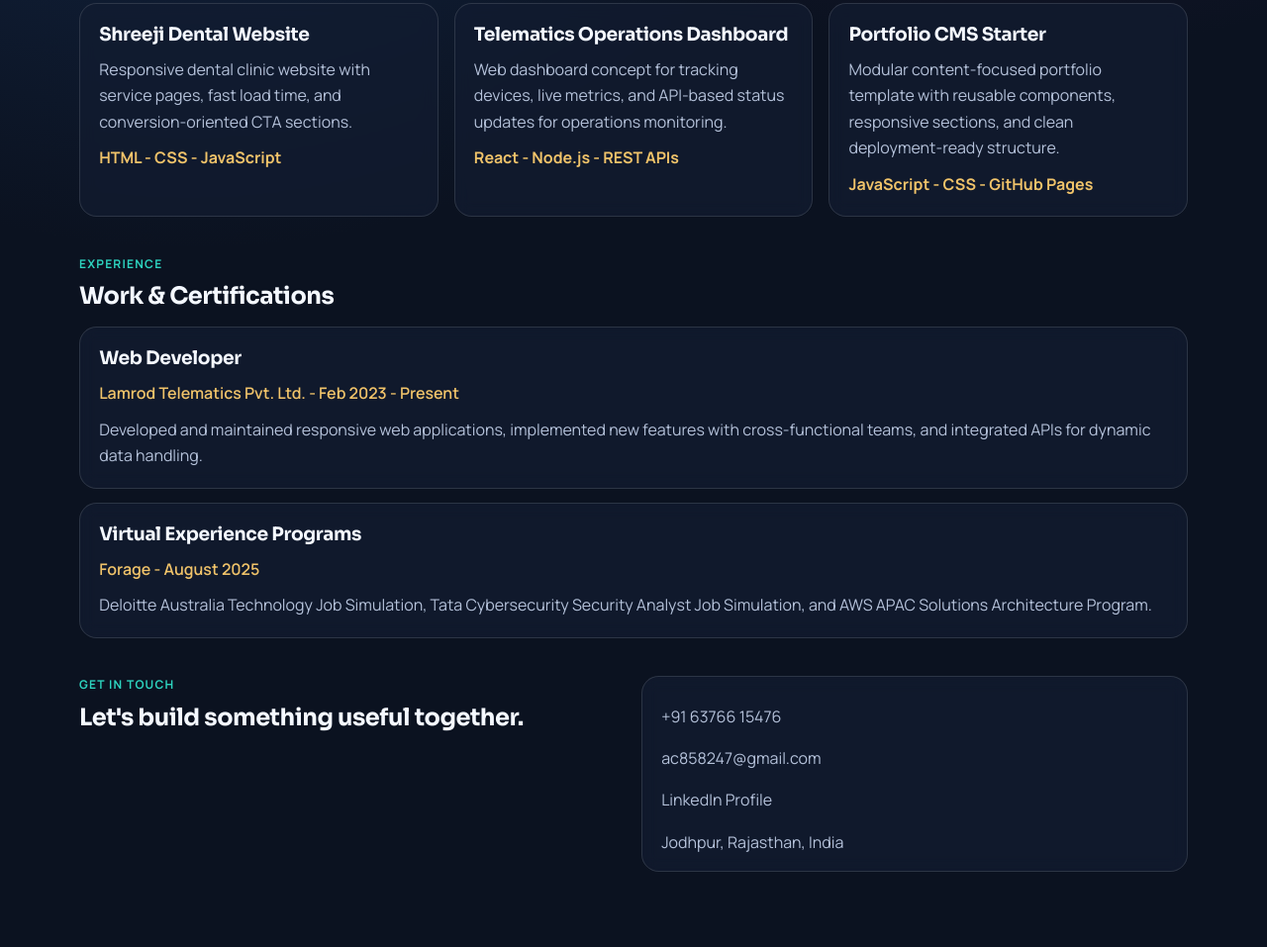
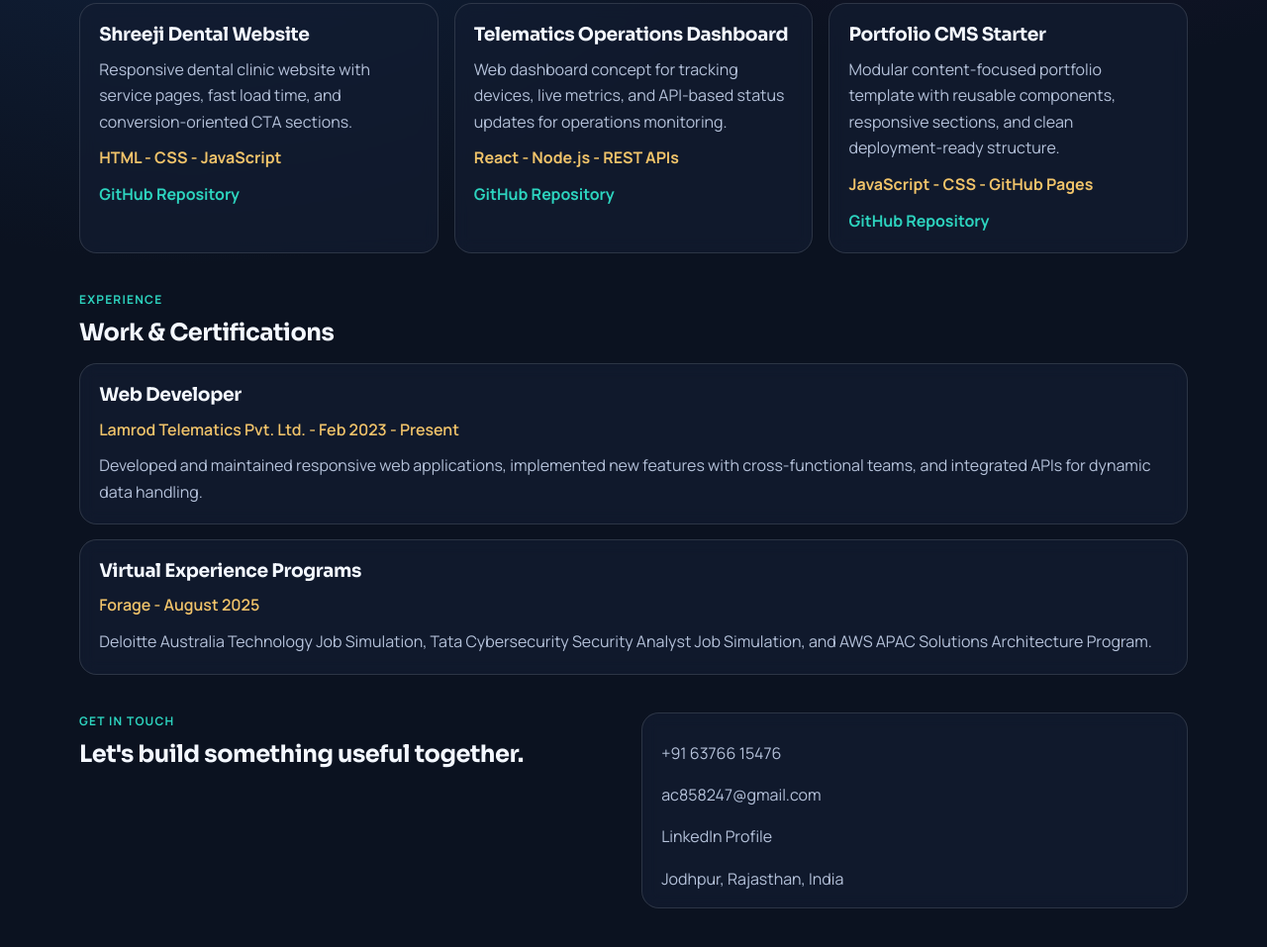
Before and after one commit to ash1515-pixel/portfolio-website, a plain HTML site: page index.html in a window 1280 px wide. Shown: the part 851-1808 px from the top of the page at 99% size. Drawn offline with Linux system fonts and the light colour scheme.

Commit message:
Add GitHub links for showcased projects

```diff
--- a/index.html
+++ b/index.html
@@ -97,6 +97,9 @@
               and conversion-oriented CTA sections.
             </p>
             <p class="stack">HTML - CSS - JavaScript</p>
+            <p>
+              <a href="https://github.com/ash1515-pixel/shreeji-dental-site" target="_blank" rel="noopener noreferrer">GitHub Repository</a>
+            </p>
           </article>
           <article class="project-card">
             <h3>Telematics Operations Dashboard</h3>
@@ -105,6 +108,9 @@
               status updates for operations monitoring.
             </p>
             <p class="stack">React - Node.js - REST APIs</p>
+            <p>
+              <a href="https://github.com/ash1515-pixel/telematics-ops-dashboard" target="_blank" rel="noopener noreferrer">GitHub Repository</a>
+            </p>
           </article>
           <article class="project-card">
             <h3>Portfolio CMS Starter</h3>
@@ -113,6 +119,9 @@
               responsive sections, and clean deployment-ready structure.
             </p>
             <p class="stack">JavaScript - CSS - GitHub Pages</p>
+            <p>
+              <a href="https://github.com/ash1515-pixel/portfolio-cms-starter" target="_blank" rel="noopener noreferrer">GitHub Repository</a>
+            </p>
           </article>
         </div>
       </section>
--- a/styles.css
+++ b/styles.css
@@ -207,6 +207,12 @@ h1 {
   margin: 0.65rem 0 0;
 }
 
+.project-card a {
+  color: var(--accent);
+  text-decoration: none;
+  font-weight: 700;
+}
+
 .card ul {
   margin: 0.55rem 0 0;
   padding-left: 1rem;
```
